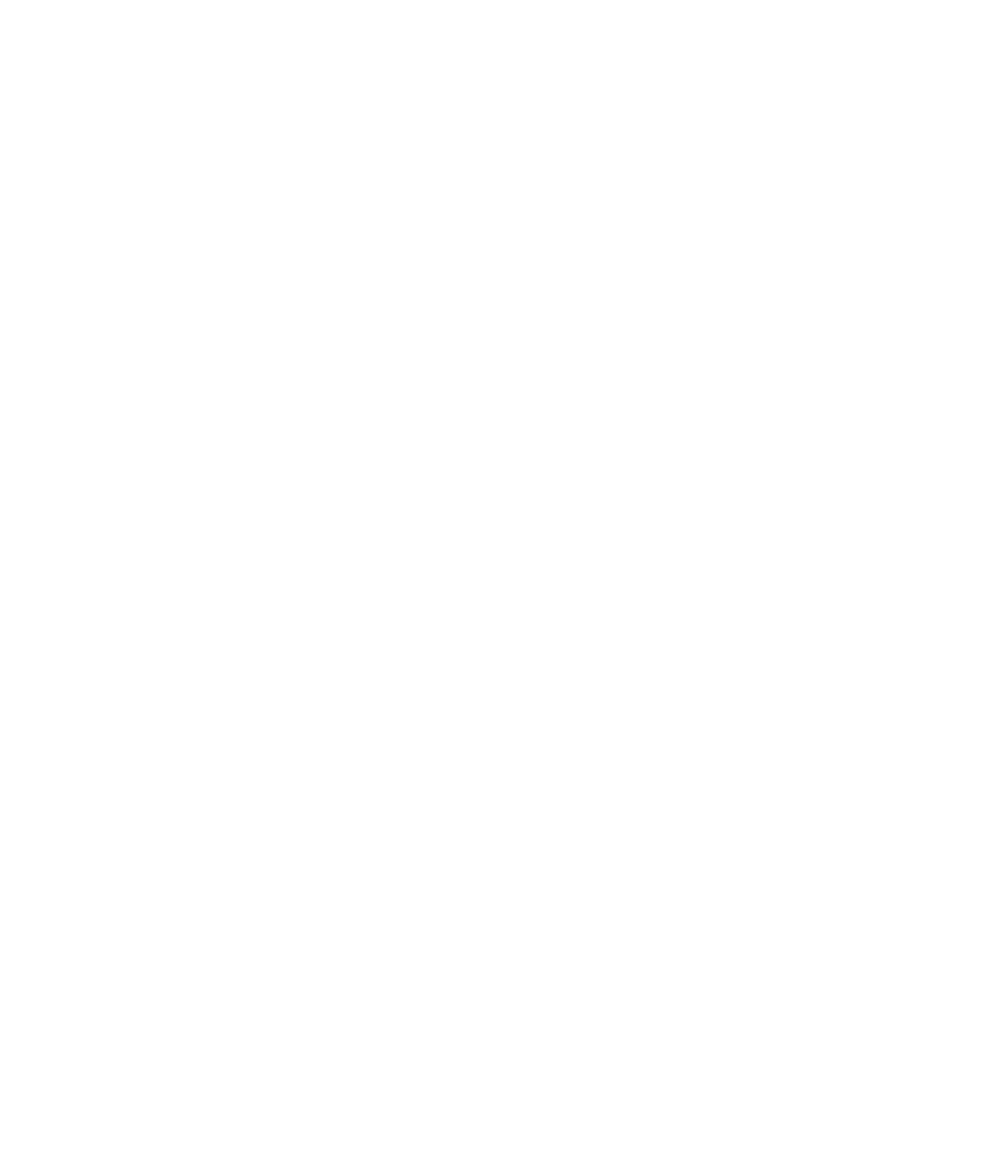
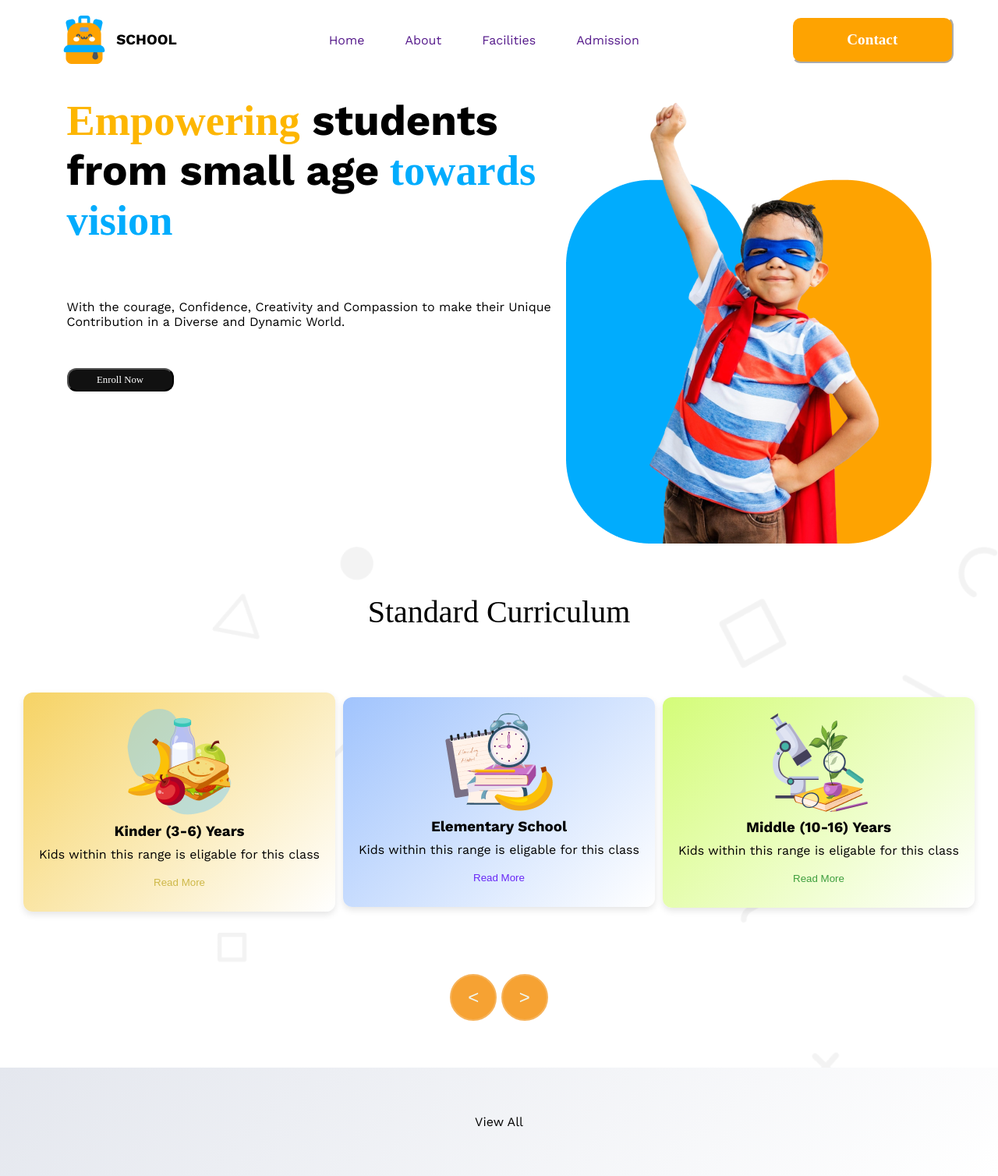
Before and after one commit to tafhima131/kid-school, a plain HTML site: page assign.html in a window 1280 px wide. Shown: the whole page at 78% size. Before the commit the page ends 800 px from the top, so only its background shows below. Drawn offline with nearby package versions, Linux system fonts and the light colour scheme.

Commit message:
navbar and tro banner

```diff
--- a/assign.html
+++ b/assign.html
@@ -6,12 +6,80 @@
     <title>responsive</title>
     <link rel="stylesheet" href="styles/resdesign.css">
 </head>
-<body>
-    <header>
+<body class="work-sans-font" >
+    <header class="heading"  >
+      <div class="navbar display-flex">
+            <div class="logoblock">
+              <img src="assets/logo.png" alt="logo" class="logo">
+              <h3 class="brand">SCHOOL</h3>
+            </div>
+            <nav>
+              <ul class="nav-link display-flex ">
+                <li class="nav-item"><a href="" class="nav-link">Home</a></li>
+                <li class="nav-item"><a href="" class="nav-link">About</a></li>
+                <li class="nav-item"><a href="" class="nav-link">Facilities</a></li>
+                <li class="nav-item"><a href="" class="nav-link">Admission</a></li>
+            </ul>
+          </nav>
 
+
+              <button class="btnh"><p class="contact">Contact</p></button>
+
+          </div>
     </header>
+
     <main>
+    <section class="banner">
+      <div class="banner-cont">
+        <h2 class="banner-heading"> <span class="hf">Empowering</span>
+          students from small age<span class="hs"> towards vision</span></h2>
+          <p class="banner para">
+            With the courage, Confidence, Creativity and Compassion to make their Unique Contribution in a Diverse and Dynamic World.
+          </p>
+          <button class="btnbanner"><p class="btn-text"> Enroll Now</p></button>
+      </div>
+      <div>
+        <img src="assets/hero-kids.png" alt="hero-kids" class="hero-kids">
+        </div>
 
+    </section>
+    <section class="parttwo">
+      <div>
+        <h2 class="twoheading">
+          Standard Curriculum
+        </h2>
+      </div>
+      <div class="cart display-flex">
+        <div class="cart1">
+          <img src="assets/kinder.png" alt="curriculum1" class="curriculum1">
+          <h3 class="cart-heading">Kinder (3-6) Years</h3>
+          <p class="cart-para">Kids within this range is eligable for this class</p>
+          <button class="btncart1">Read More</button>
+      </div>
+        <div class="cart2">
+          <img src="assets/elementary.png" alt="curriculum1" class="curriculum1">
+          <h3 class="cart-heading">Elementary School</h3>
+          <p class="cart-para">Kids within this range is eligable for this class</p>
+          <button class="btncart2">Read More</button>
+
+      </div>
+      <div class="cart3">
+        <img src="assets/middle.png" alt="curriculum1" class="curriculum1">
+        <h3 class="cart-heading">Middle (10-16) Years</h3>
+        <p class="cart-para">Kids within this range is eligable for this class</p>
+        <button class="btncart3">Read More</button>
+      </div>
+      </div>
+     <div>
+        <button class="btncirf"><</button>
+        <button class="btncirf">></button>
+     </div>
+
+    </section>
+   <section class="partthree">
+
+  <btn class="last"><p class="view">View All</p></btn>
+</section>
     </main>
     <footer>
 
--- a/styles/resdesign.css
+++ b/styles/resdesign.css
@@ -0,0 +1,295 @@
+@import url('https://fonts.googleapis.com/css2?family=Work+Sans:ital,wght@0,100..900;1,100..900&display=swap');
+
+.work-sans-font {
+    font-family: "Work Sans", serif;
+    font-optical-sizing: auto;
+    font-weight: 400;
+    font-style: normal;
+}
+
+* {
+    margin: 0;
+    padding: 0;
+}
+
+.heading {
+    display: flex;
+    justify-content: center;
+    align-items: center;
+    gap: 186px;
+}
+
+.display-flex {
+    display: flex;
+    justify-content: space-around;
+}
+
+.logoblock {
+    display: flex;
+    justify-content: center;
+    align-items: center;
+    gap: 10px;
+    padding-left: 20px;
+}
+
+.navbar {
+    display: inline-flex;
+    align-items: center;
+    gap: 185px;
+    padding: 20px;
+}
+
+.nav-link {
+    text-decoration: none;
+    gap: 32px;
+}
+
+.nav-item {
+    list-style: none;
+    display: inline-block;
+    margin: 0 10px;
+}
+
+.btnh {
+    border-radius: 12px;
+    background: var(--Orange, #FEA301);
+    display: flex;
+    width: 208px;
+    padding: 13px;
+    justify-content: center;
+    align-items: center;
+    gap: 10px;
+    flex-shrink: 0;
+    border-color: #FFF;
+}
+
+.contact {
+    color: #FFF;
+    font-family: Quicksand;
+    font-size: 1.2rem;
+    font-style: normal;
+    font-weight: 600;
+    line-height: 1.9rem;
+}
+
+@media screen and (max-width: 576px) {
+    .navbar {
+        justify-content: space-between;
+        border: 0.5px solid var(--Orange, #FEA301);
+    }
+
+    .nav-link,
+    .btnh {
+        display: none;
+    }
+
+    .logoblock {
+        flex-grow: 1;
+    }
+
+    .navbar::after {
+        content: '☰';
+        font-size: 24px;
+        cursor: pointer;
+        display: block;
+    }
+}
+
+main {
+    max-width: 1440px;
+    margin: 0 auto;
+}
+
+.banner {
+    margin-top: 20px;
+    display: flex;
+    justify-content: center;
+}
+
+.banner-cont {
+    display: inline-flex;
+    align-items: center;
+    gap: 50px;
+    width: 640px;
+    flex-direction: column;
+    align-items: flex-start;
+}
+
+.banner-heading {
+    font-weight: 700;
+    font-style: normal;
+    font-size: 3.4rem;
+}
+
+.hf {
+    color: var(--Sky-Blue, #fdb601);
+    font-family: Quicksand;
+}
+
+.hs {
+    color: var(--Sky-Blue, #01ACFD);
+    font-family: Quicksand;
+}
+
+.banner-para {
+    font-size: 1.2rem;
+    font-style: normal;
+    font-weight: 400;
+}
+
+.btnbanner {
+    border-radius: 12px;
+    background: var(--Black, #111);
+    width: 137px;
+    height: 30px;
+}
+
+.btn-text {
+    padding: 5px;
+    align-items: center;
+    color: #FFF;
+    font-family: Quicksand;
+    font-size: 0.8rem;
+    font-style: normal;
+    font-weight: 200;
+}
+
+@media screen and (max-width: 576px) {
+    .banner {
+        flex-direction: column-reverse;
+        align-items: center;
+        padding: 20px;
+    }
+
+    .banner-cont {
+        width: 100%;
+        align-items: center;
+        text-align: center;
+    }
+
+    .banner img {
+        width: 100%;
+        height: auto;
+    }
+}
+
+.parttwo {
+    display: flex;
+    flex-direction: column;
+    align-items: center;
+    background-image: url("../assets/bg.png");
+    background-size: cover;
+    background-repeat: no-repeat;
+    padding-top: 60px;
+    padding-bottom: 60px;
+}
+
+.twoheading {
+    align-items: center;
+    margin-bottom: 80px;
+    font-family: Quicksand;
+    font-size: 2.5rem;
+    font-style: normal;
+    font-weight: 400;
+}
+
+.cart {
+    display: flex;
+    align-items: center;
+    gap: 10px;
+    margin-bottom: 80px;
+}
+
+.cart1, .cart2, .cart3 {
+    display: flex;
+    flex-direction: column;
+    align-items: center;
+    gap: 9px;
+    padding: 20px;
+    border-radius: 12px;
+    box-shadow: 0 4px 8px rgba(0, 0, 0, 0.1);
+}
+
+.cart1 {
+    background: linear-gradient(135deg, #f6d365 0%, #ffffff 100%);
+}
+
+.cart2 {
+    background: linear-gradient(135deg, #a1c4fd 0%, #ffffff 100%);
+}
+
+.cart3 {
+    background: linear-gradient(135deg, #d4fc79 0%, #ffffff 100%);
+}
+
+.btncart1 {
+    background-color: transparent;
+    border: 2px #f9f6f6;
+    color: #ceb849;
+    padding: 10px 20px;
+    border-radius: 5px;
+    cursor: pointer;
+}
+
+.btncart2 {
+    background-color: transparent;
+    border: 2px #f9f6f6;
+    color: #6928f6;
+    padding: 10px 20px;
+    border-radius: 5px;
+    cursor: pointer;
+}
+
+.btncart3 {
+    background-color: transparent;
+    border: 2px #f9f6f6;
+    color: #3f9f3f;
+    padding: 10px 20px;
+    border-radius: 5px;
+    cursor: pointer;
+}
+
+.btncirf {
+    background-color: #f6a233;
+    border: 2px solid #f6b35b;
+    color: #eff6ef;
+    width: 60px;
+    height: 60px;
+    border-radius: 50%;
+    align-items: center;
+    font-size: 1.5rem;
+}
+
+.btncirf:hover {
+    background-color: rgba(31, 25, 17, 0.1);
+    border-color: #d28016;
+}
+
+@media screen and (max-width: 576px) {
+    .cart {
+        flex-direction: column;
+        align-items: center;
+        width: 100%;
+    }
+
+    .cart1, .cart2, .cart3 {
+        width: 90%;
+        margin-bottom: 20px;
+    }
+
+    .btncirf {
+        display: none;
+    }
+}
+
+.partthree {
+    display: flex;
+    flex-direction: column;
+    align-items: center;
+    background-image: url("../assets/bg.png");
+    background-size: cover;
+    background-repeat: no-repeat;
+    padding-top: 60px;
+    padding-bottom: 60px;
+    background: linear-gradient(135deg, #e4e7ee 0%, #ffffff 100%);
+}
```
